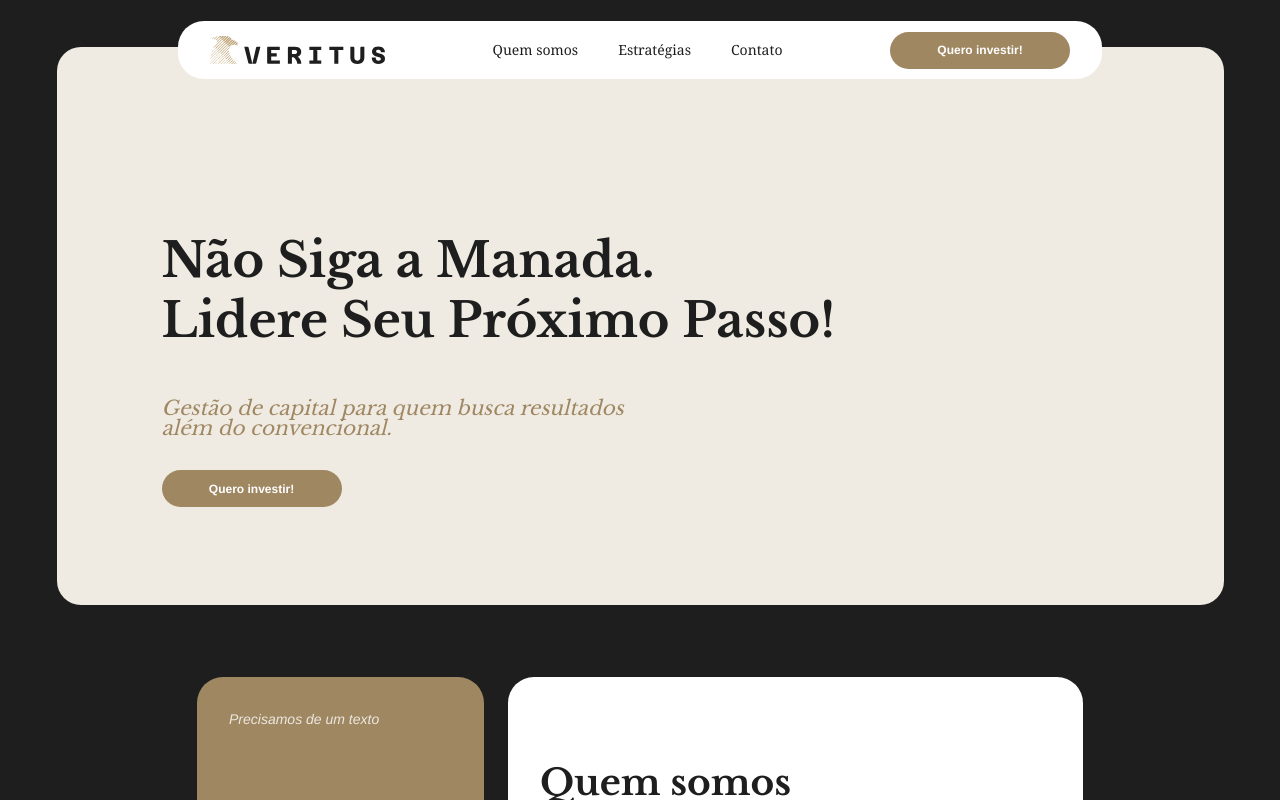
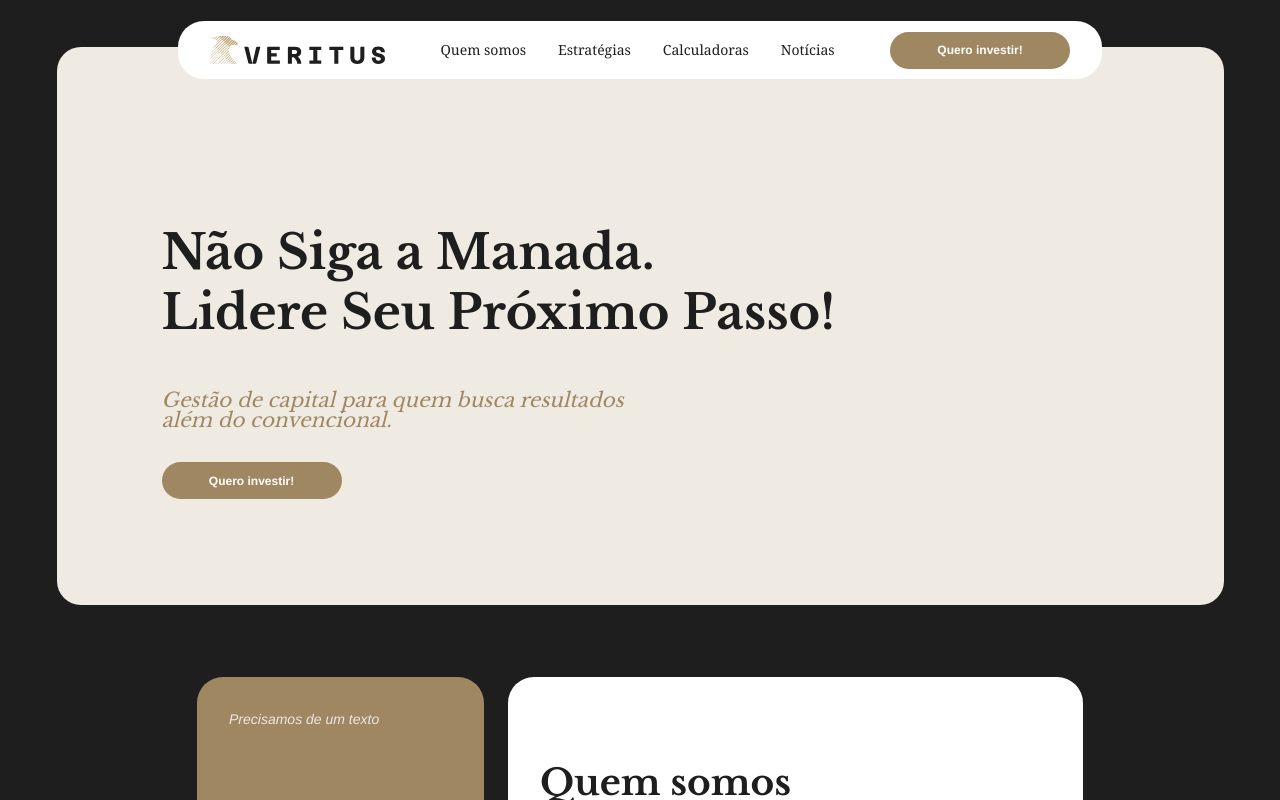
Before and after one commit to veritusch/veritus-capital-lp, a Next.js app: page / in a window 1280 px wide. Shown: the top 800 px of the page. Built offline with nearby package versions, Linux system fonts and the light colour scheme; no server answers.

Commit message:
feat: aprimorar layout e responsividade para mobile dos componentes de Header, Hero, Calculators e Strategies

```diff
--- a/src/components/Calculators.tsx
+++ b/src/components/Calculators.tsx
@@ -3,7 +3,7 @@ export default function Calculators() {
         <section className="w-full bg-brand-dark py-16">
             <div className="mx-auto w-full max-w-[1167px] px-4 md:px-0">
                 {/* TÍTULO */}
-                <div className="mb-16 max-w-[440px]">
+                <div className="mb-16 text-center md:max-w-[440px] md:text-left">
                     <h2 className="typography-title text-brand-text-light text-3xl">
                         Calculadoras
                     </h2>
@@ -34,13 +34,12 @@ export default function Calculators() {
                     </div>
                 </div>
 
-
                 {/* MOBILE */}
-                <div className="flex flex-col gap-4 md:hidden">
-                    <CalcCardSmall title="Juros Compostos" />
-                    <CalcCardSmall title="Planilha de Investimentos" />
-                    <CalcCardWide title="Juros Simples horizontal" />
-                    <CalcCardTall title="Juros Simples vertical" />
+                <div className="flex flex-col items-center gap-4 md:hidden">
+                    <CalcCardSmall title="Juros Compostos" mobile />
+                    <CalcCardSmall title="Planilha de Investimentos" mobile />
+                    <CalcCardWide title="Juros Simples horizontal" mobile />
+                    <CalcCardTall title="Juros Simples vertical" mobile />
                 </div>
             </div>
         </section>
@@ -74,25 +73,61 @@ function BaseCard({
     );
 }
 
-function CalcCardSmall({ title }: { title: string }) {
+function CalcCardSmall({
+    title,
+    mobile,
+}: {
+    title: string;
+    mobile?: boolean;
+}) {
     return (
-        <BaseCard className="h-[135px] w-[252px] text-sm md:text-base">
+        <BaseCard
+            className={`
+                h-[135px]
+                ${mobile ? "w-full max-w-[320px]" : "w-[252px]"}
+                text-sm md:text-base
+            `}
+        >
             {title}
         </BaseCard>
     );
 }
 
-function CalcCardWide({ title }: { title: string }) {
+function CalcCardWide({
+    title,
+    mobile,
+}: {
+    title: string;
+    mobile?: boolean;
+}) {
     return (
-        <BaseCard className="h-[167px] w-[510px] text-sm md:text-base">
+        <BaseCard
+            className={`
+                h-[167px]
+                ${mobile ? "w-full max-w-[320px]" : "w-[510px]"}
+                text-sm md:text-base
+            `}
+        >
             {title}
         </BaseCard>
     );
 }
 
-function CalcCardTall({ title }: { title: string }) {
+function CalcCardTall({
+    title,
+    mobile,
+}: {
+    title: string;
+    mobile?: boolean;
+}) {
     return (
-        <BaseCard className="h-[308px] w-[244px] text-sm md:text-base">
+        <BaseCard
+            className={`
+                h-[308px]
+                ${mobile ? "w-full max-w-[320px]" : "w-[244px]"}
+                text-sm md:text-base
+            `}
+        >
             {title}
         </BaseCard>
     );
--- a/src/components/Header.tsx
+++ b/src/components/Header.tsx
@@ -1,51 +1,142 @@
 "use client";
+import { useState } from "react";
 import { LogoBlack } from "./LogoBlack";
 import { InvestButton } from "./InvestButton";
 
 export default function Header() {
+    const [open, setOpen] = useState(false);
+
     const scrollToSection = (sectionId: string) => {
         const element = document.getElementById(sectionId);
         if (element) {
             element.scrollIntoView({ behavior: "smooth", block: "start" });
+            setOpen(false);
         }
     };
 
     return (
-        <header className="w-full h-auto bg-brand-light rounded-[24px] mx-auto flex items-center justify-between px-4 py-4 md:w-[924px] md:h-[58px] md:rounded-[26px] md:px-8 md:py-0">
-            {/* Logo - Left */}
+        <header
+            className="
+                relative
+                mx-auto
+                flex
+                w-full
+                items-center
+                justify-between
+                rounded-[24px]
+                bg-brand-light
+                px-8
+                py-4
+                md:h-[58px]
+                md:w-[924px]
+                md:rounded-[26px]
+                md:px-8
+                md:py-0
+            "
+        >
+            {/* LOGO */}
             <div className="flex items-center md:mr-8">
                 <LogoBlack />
             </div>
 
-            {/* Nav - Center (Oculto no mobile) */}
+            {/* DESKTOP NAV */}
             <nav className="hidden md:flex md:flex-1 md:justify-center">
-                <ul className="flex items-center gap-10 text-sm font-libre text-[#1E1E1E]">
-                    <li className="flex items-center gap-2">
-                        <span
-                            className="cursor-pointer hover:opacity-70 whitespace-nowrap"
-                            onClick={() => scrollToSection("quem-somos")}
-                        >
-                            Quem somos
-                        </span>
+                <ul className="flex items-center gap-8 text-sm text-brand-text-primary">
+                    <li
+                        className="cursor-pointer whitespace-nowrap hover:opacity-70"
+                        onClick={() => scrollToSection("quem-somos")}
+                    >
+                        Quem somos
                     </li>
 
                     <li
-                        className="cursor-pointer hover:opacity-70 whitespace-nowrap"
+                        className="cursor-pointer whitespace-nowrap hover:opacity-70"
                         onClick={() => scrollToSection("estrategias")}
                     >
                         Estratégias
                     </li>
 
-                    <li className="cursor-pointer hover:opacity-70 whitespace-nowrap">
-                        Contato
+                    <li
+                        className="cursor-pointer whitespace-nowrap hover:opacity-70"
+                        onClick={() => scrollToSection("calculadoras")}
+                    >
+                        Calculadoras
+                    </li>
+
+                    <li
+                        className="cursor-pointer whitespace-nowrap hover:opacity-70"
+                        onClick={() => scrollToSection("noticias")}
+                    >
+                        Notícias
                     </li>
                 </ul>
             </nav>
 
-            {/* Button - Right */}
-            <div className="flex items-center md:ml-8">
+            {/* DESKTOP CTA */}
+            <div className="hidden md:flex md:ml-8">
                 <InvestButton />
             </div>
+
+            {/* MOBILE HAMBURGER (ISOLADO) */}
+            <button
+                className="
+                    ml-4
+                    flex
+                    h-11
+                    w-11
+                    items-center
+                    justify-center
+                    rounded-full
+                    border
+                    border-neutral-300
+                    md:hidden
+                "
+                onClick={() => setOpen((prev) => !prev)}
+                aria-label="Abrir menu"
+            >
+                <span className="text-xl leading-none text-brand-text-primary">
+                    {open ? "✕" : "☰"}
+                </span>
+            </button>
+
+            {/* MOBILE MENU */}
+            {open && (
+                <div className="absolute left-0 top-full mt-3 w-full rounded-[20px] border border-neutral-200 bg-brand-light p-6 shadow-md md:hidden">
+                    <ul className="flex flex-col gap-6 text-center text-sm text-brand-text-primary">
+                        <li
+                            className="cursor-pointer hover:opacity-70"
+                            onClick={() => scrollToSection("quem-somos")}
+                        >
+                            Quem somos
+                        </li>
+
+                        <li
+                            className="cursor-pointer hover:opacity-70"
+                            onClick={() => scrollToSection("estrategias")}
+                        >
+                            Estratégias
+                        </li>
+
+                        <li
+                            className="cursor-pointer hover:opacity-70"
+                            onClick={() => scrollToSection("calculadoras")}
+                        >
+                            Calculadoras
+                        </li>
+
+                        <li
+                            className="cursor-pointer hover:opacity-70"
+                            onClick={() => scrollToSection("noticias")}
+                        >
+                            Notícias
+                        </li>
+
+                        <div className="pt-4">
+                            <InvestButton />
+                        </div>
+                    </ul>
+                </div>
+            )}
         </header>
     );
 }
--- a/src/components/Hero.tsx
+++ b/src/components/Hero.tsx
@@ -6,29 +6,61 @@ export default function Hero() {
         <section
             className="
                 relative
+                mx-auto
                 w-full
-                min-h-[500px]
+                overflow-hidden
+                rounded-[24px]
                 bg-brand-beige
-                rounded-[24px]
                 px-4
-                pt-12
-                pb-20
-                mx-auto
-                overflow-hidden
+                pt-20
+                pb-24
                 md:w-[1167px]
                 md:h-[558px]
                 md:px-12
                 md:pt-[85px]
             "
         >
-            <div className="flex flex-col justify-center h-full md:pl-[57px] md:max-w-[520px]">
-                <h1 className="typography-title text-[32px] leading-tight text-brand-text-primary w-full md:mt-20 md:text-[48px] md:w-[674px]">
+            {/* CONTEÚDO */}
+            <div
+                className="
+                    flex
+                    h-full
+                    flex-col
+                    items-center
+                    justify-center
+                    text-center
+                    md:items-start
+                    md:text-left
+                    md:pl-[57px]
+                    md:max-w-[520px]
+                "
+            >
+                <h1
+                    className="
+                        typography-title
+                        text-brand-text-primary
+                        text-[28px]
+                        leading-tight
+                        md:mt-20
+                        md:w-[674px]
+                        md:text-[48px]
+                    "
+                >
                     Não Siga a Manada.
                     <br />
                     Lidere Seu Próximo Passo!
                 </h1>
 
-                <p className="mt-6 typography-text-italic text-[16px] text-brand-brown md:mt-12 md:text-[20px]">
+                <p
+                    className="
+                        mt-4
+                        typography-text-italic
+                        text-[15px]
+                        text-brand-brown
+                        md:mt-12
+                        md:text-[20px]
+                    "
+                >
                     Gestão de capital para quem busca resultados além do convencional.
                 </p>
 
@@ -37,8 +69,10 @@ export default function Hero() {
                 </div>
             </div>
 
-            {/* TickerBar agora VIVE dentro do Hero */}
-            <TickerBar />
+            {/* TICKER BAR */}
+            <div className="mt-10 md:mt-0">
+                <TickerBar />
+            </div>
         </section>
     );
 }
--- a/src/components/Strategies.tsx
+++ b/src/components/Strategies.tsx
@@ -69,6 +69,8 @@ export default function Estrategias() {
                         leading-tight
                         md:text-4xl
                         md:ml-10
+                        text-center
+                        md:text-left
                     "
                 >
                     Como simplificamos
```
